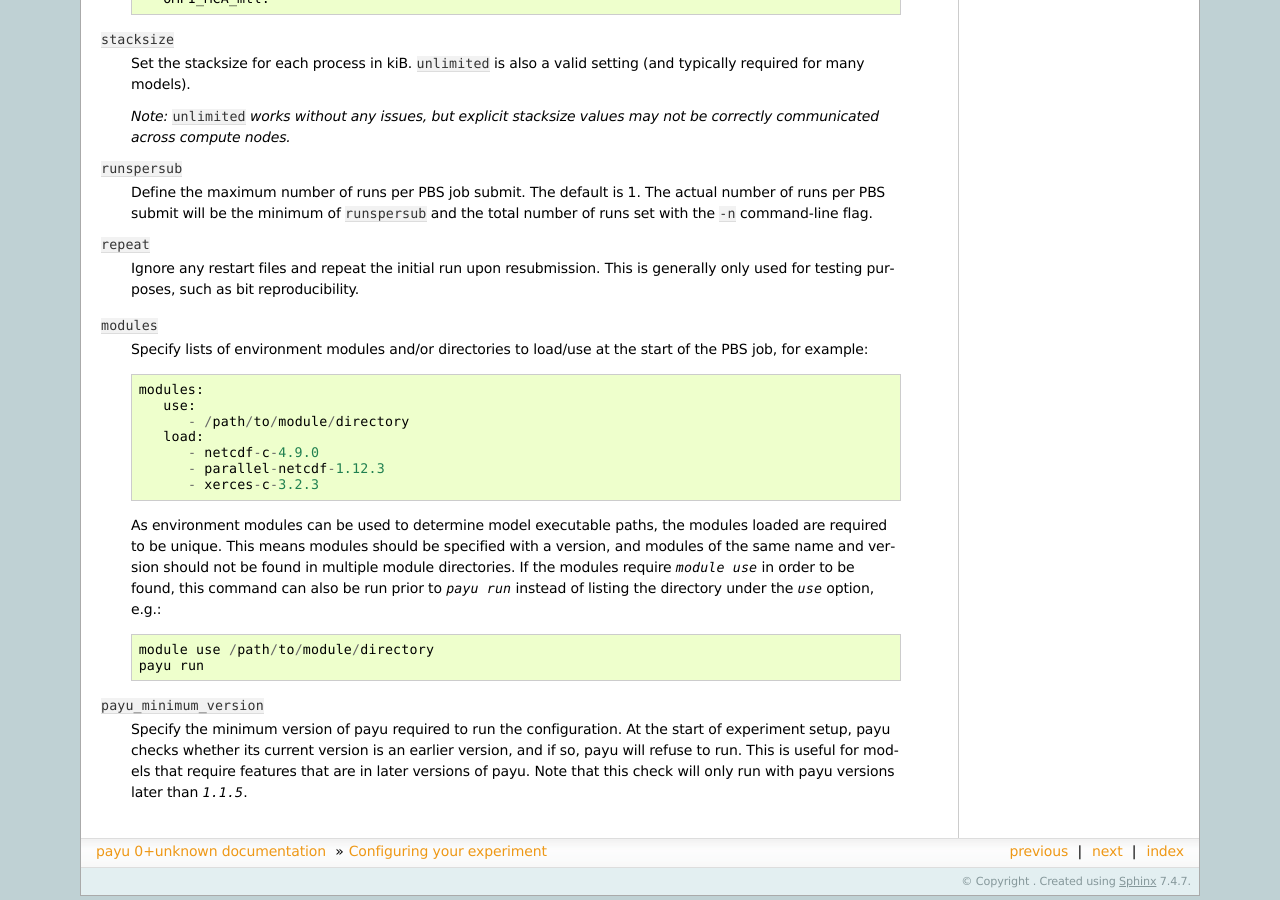
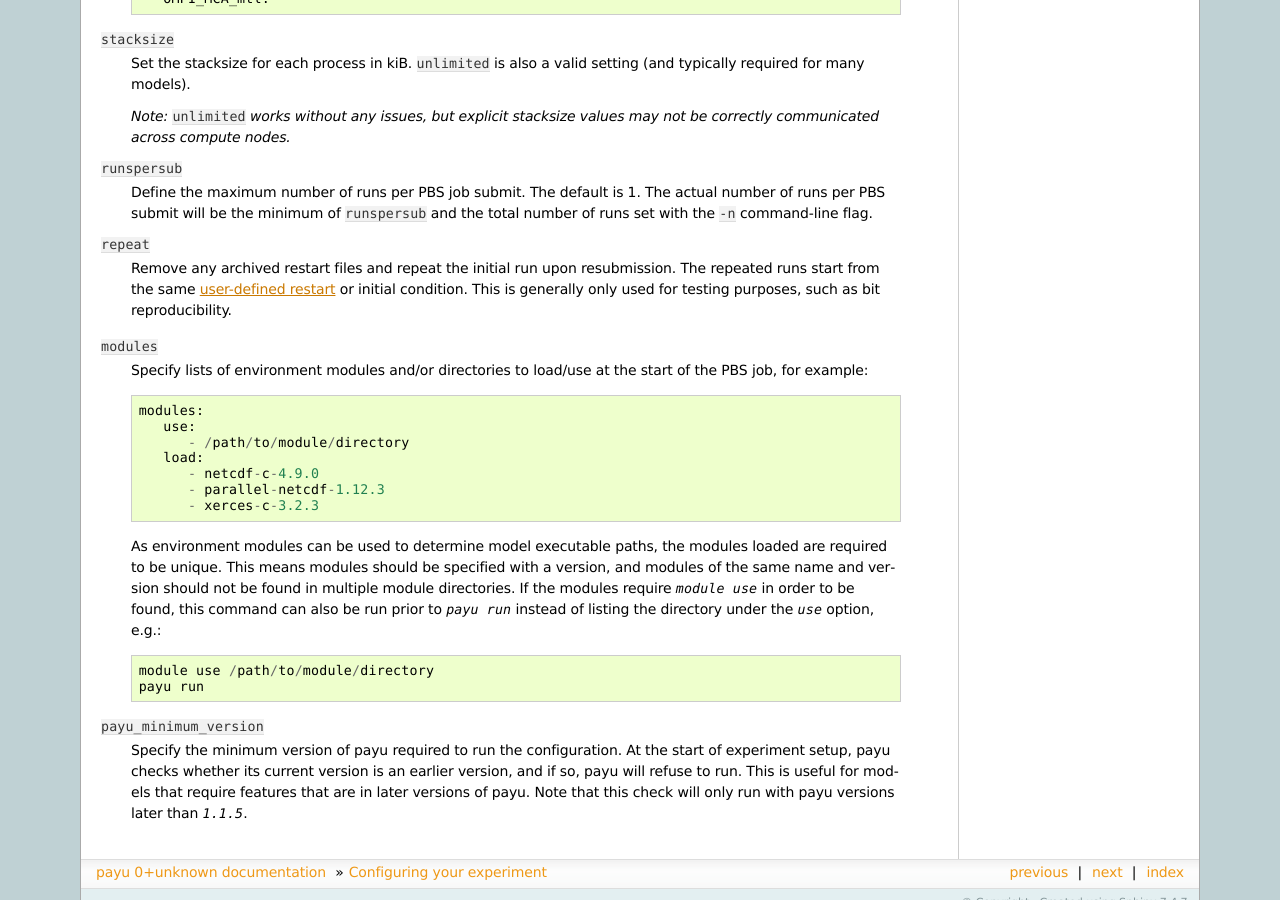
Before and after one commit to payu-org/payu, a Sphinx documentation site: the page built from docs/source/config.rst, in a window 1280 px wide and 900 px high, scrolled down 8705 px. Built offline with Sphinx 7.4.7, drawn with Linux system fonts in a browser that asks for light colours.

Commit message:
updated docs

```diff
--- a/docs/source/config.rst
+++ b/docs/source/config.rst
@@ -508,6 +508,7 @@ Experiment Tracking
 Miscellaneous
 =============
 
+.. _restart:
 ``restart``
    Specify the full path to a restart directory from which to start the run.
    This is known as a "warm start". This option has no effect if there is an
@@ -570,8 +571,10 @@ Miscellaneous
    command-line flag.
 
 ``repeat``
-   Ignore any restart files and repeat the initial run upon resubmission. This
-   is generally only used for testing purposes, such as bit reproducibility.
+   Remove any archived restart files and repeat the initial run upon resubmission.
+   The repeated runs start from the same :ref:`user-defined restart <restart>` or
+   initial condition. This is generally only used for testing purposes, such as bit
+   reproducibility.
 
 .. _configuring-modules:
 ``modules``
```
